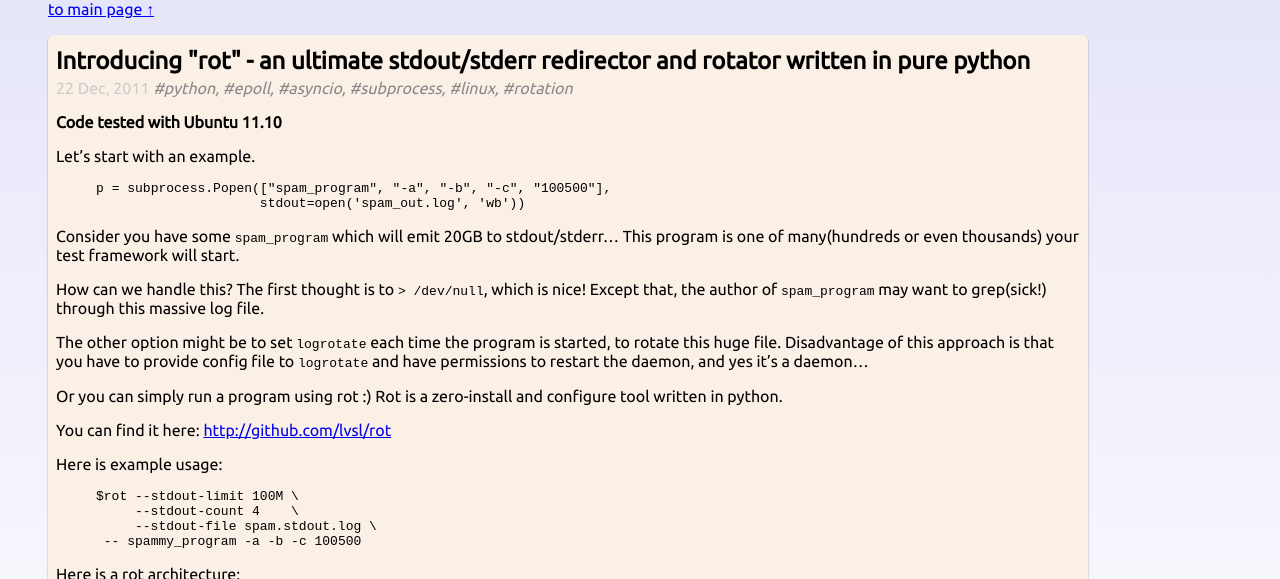
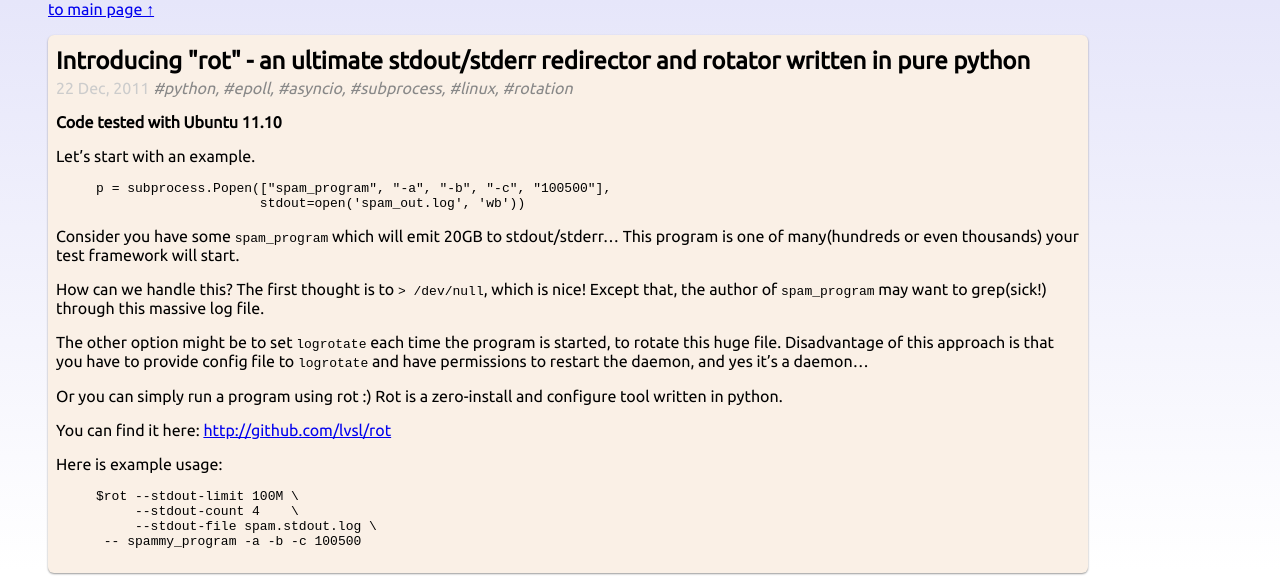
Before and after one commit to lvsl-deactivated/lvsl.github.com, a Jekyll site: the page built from _posts/2011-12-22-rot-python-file-rotation-tool.md, in a window 1280 px wide. Shown: the top 579 px of the page. Built offline with Jekyll 4.4.1, drawn with Linux system fonts in a browser that asks for light colours; comment, search, counter and statistics services are not loaded; grey boxes are pictures that could not be loaded.

Commit message:
Update 2011-12-22-rot-python-file-rotation-tool.md

```diff
--- a/_posts/2011-12-22-rot-python-file-rotation-tool.md
+++ b/_posts/2011-12-22-rot-python-file-rotation-tool.md
@@ -45,8 +45,4 @@
  -- spammy_program -a -b -c 100500
 {% endhighlight %}
 
-Here is a rot architecture:
-
-<img src="http://p.twimg.com/AhSWAEWCMAEoDA5.jpg"/>
-
 [repo]: http://github.com/lvsl/rot
```
